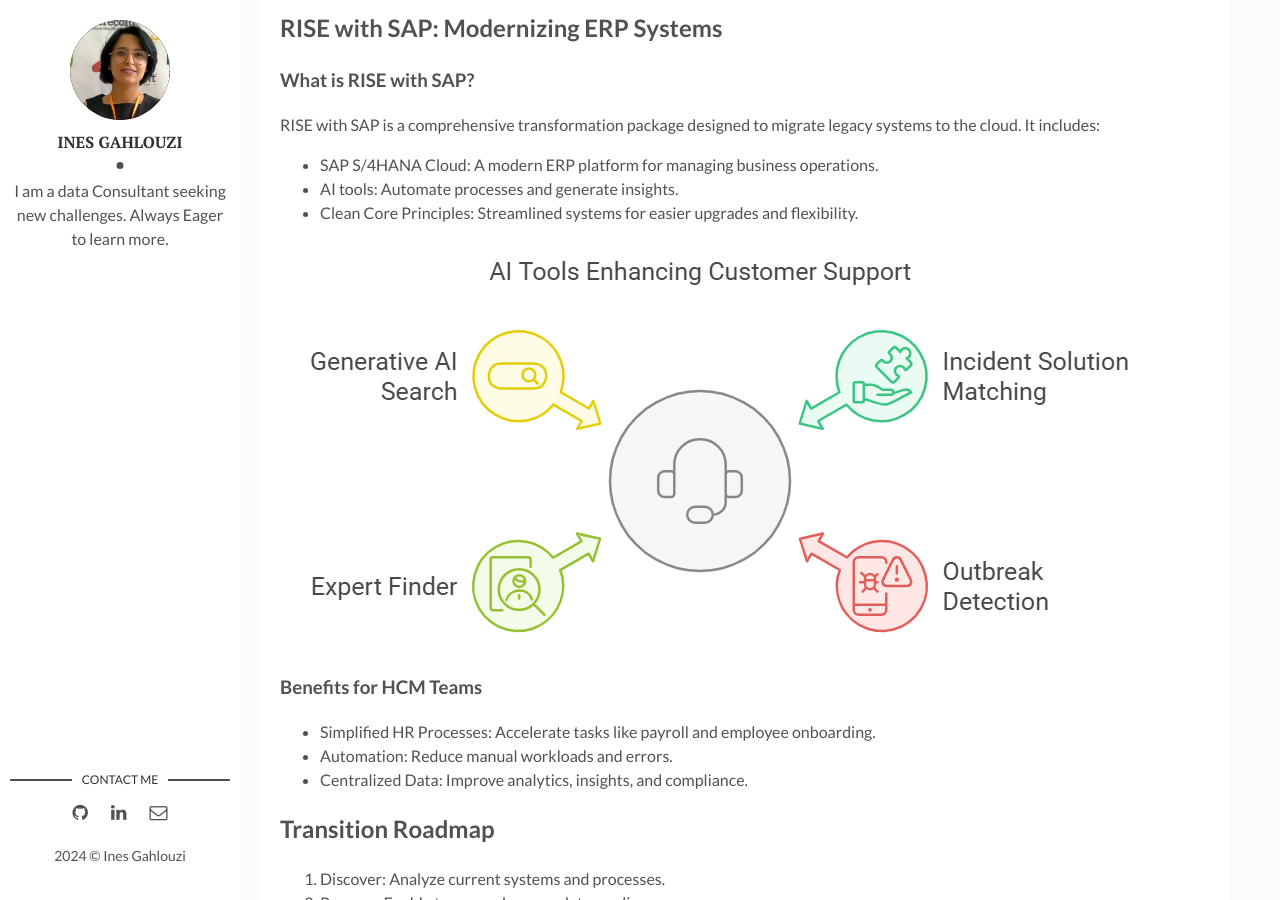
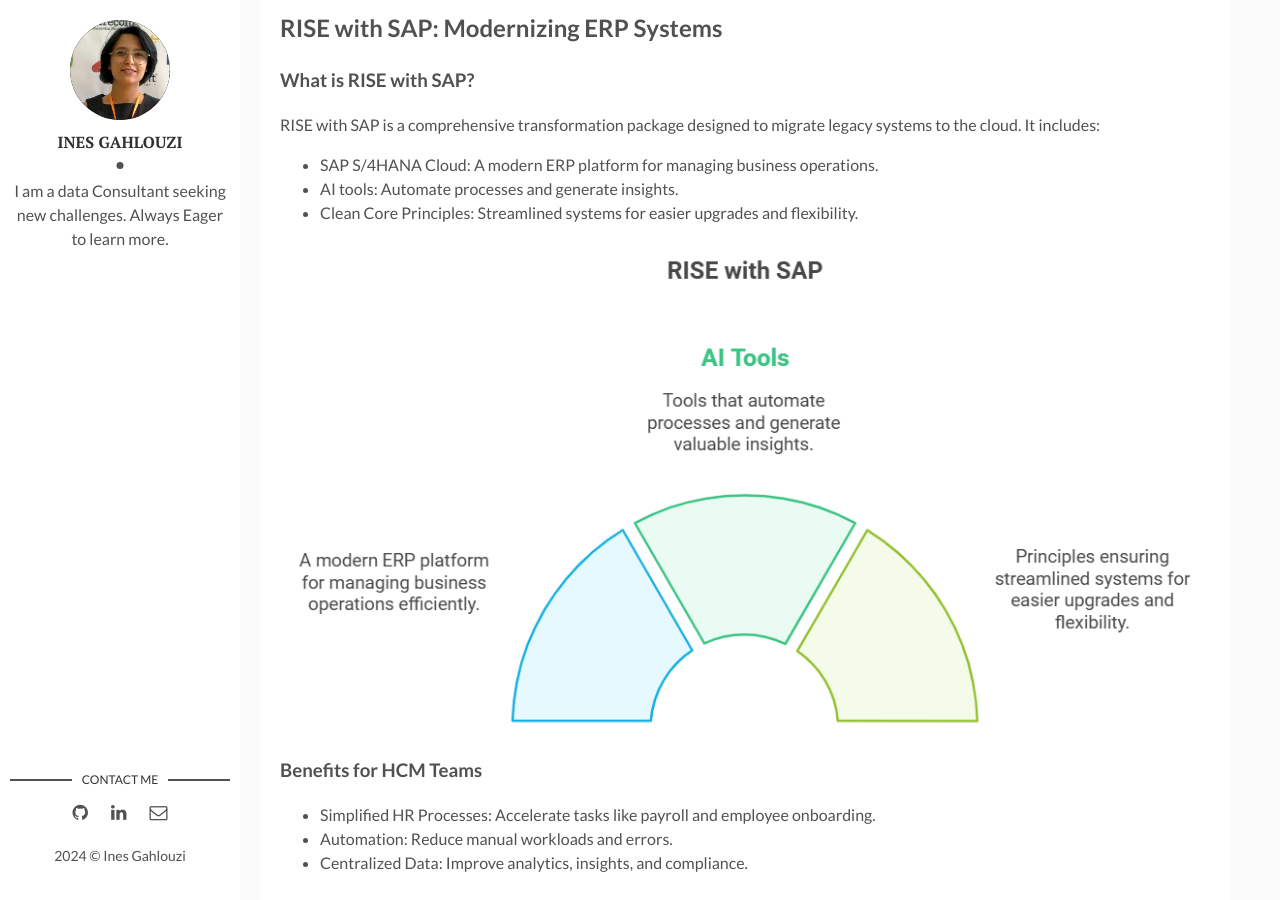
Before and after one commit to inesgh1/Ines-s-Blog, a Jekyll site: the page built from _posts/2024-11-14-sapandAI.markdown, in a window 1280 px wide and 900 px high, scrolled down 872 px. Built offline with Jekyll 4.4.1, drawn with Linux system fonts in a browser that asks for light colours; comment, search, counter and statistics services are not loaded.

Commit message:
Update 2024-11-14-sapandAI.markdown

```diff
--- a/_posts/2024-11-14-sapandAI.markdown
+++ b/_posts/2024-11-14-sapandAI.markdown
@@ -25,7 +25,7 @@
 - AI tools: Automate processes and generate insights.
 - Clean Core Principles: Streamlined systems for easier upgrades and flexibility.
 
-![success]({{site.baseurl}}/assets/img/AITools2.png)
+![success]({{site.baseurl}}/assets/img/risewithsap.png)
 
 ### Benefits for HCM Teams
 
@@ -52,6 +52,9 @@
 - **Outbreak Detection**: Identifies and prevents potential widespread problems.
 - **Expert Finder**: Connects users with the right support specialists.
 - **Generative AI Search**: Uses advanced AI models to enhance search accuracy and speed.
+
+
+![success]({{site.baseurl}}/assets/img/AITools2.png)
 
 ### Results and Impact
 
```
